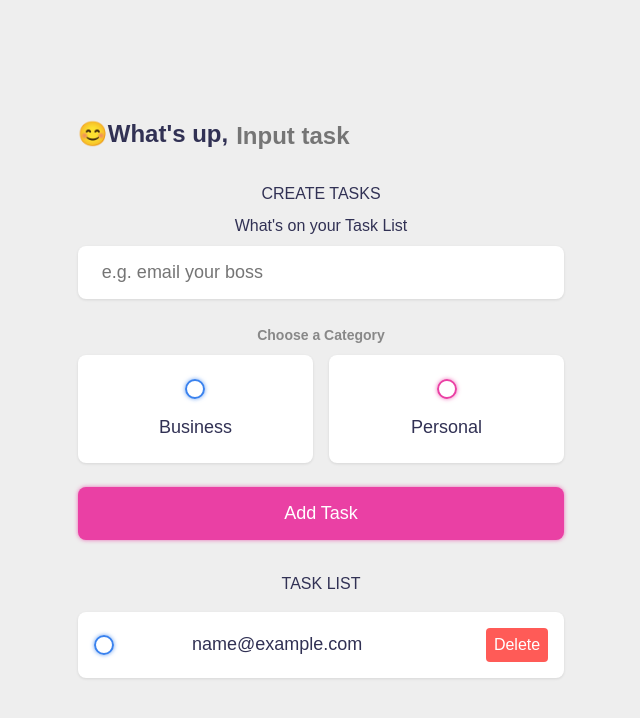
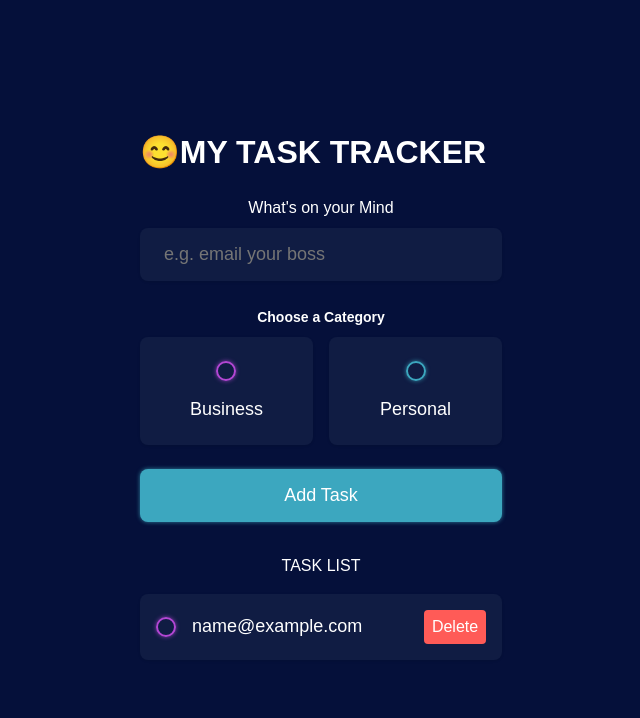
Before and after one commit to iamVictorSam/vue-task-tracker, a Vue app: page / in a window 1280 px wide. Both pictures are taken after typing "name@example.com" into the empty fields and a click on the input "Add Task". Shown: the top 718 px of the page, without its empty margins (319-959 px from the left). Built offline with nearby package versions, Linux system fonts and the light colour scheme.

Commit message:
edited css

```diff
--- a/src/App.vue
+++ b/src/App.vue
@@ -2,22 +2,19 @@
 
   <main class="app">
     <section class="greeting">
-      <h2 class="title">
-        😊What's up, <input type="text" placeholder="Input task" v-model="name">
-      </h2>
+      <h3 class="title">😊MY TASK TRACKER</h3>
     </section>
 
-    <section class="create-todo">
-      <h3>CREATE TASKS</h3>
+    <section class="create-task">
 
       <form @submit.prevent="addTask">
-        <h3>What's on your Task List</h3>
+        <h3>What's on your Mind</h3>
         <input type="text"
                placeholder="e.g. email your boss"
                v-model="input_text"/>
         <h4>Choose a Category</h4>
 
-        <div class="options">
+        <div class="cate-option">
 
           <label>
             <input type="radio"
@@ -42,17 +39,17 @@
 
     </section>
 
-    <section class="todo-list">
+    <section class="task-list">
       <h3>TASK LIST</h3>
       <div class="list">
 
-        <div v-for="task in tasks" :class="`todo-item ${task.completed && 'done'}`">
+        <div v-for="task in tasks" :class="`task-item ${task.completed && 'done'}`">
           <label >
             <input type="checkbox" v-model="task.completed"/>
             <span :class="`bubble ${task.category}`"></span>
           </label>
 
-          <div class="todo-content">
+          <div class="task-content">
             <input type="text" v-model="task.task">
           </div>
 
--- a/src/main.css
+++ b/src/main.css
@@ -1,17 +1,20 @@
 :root {
-    --primary: #EA40A4;
-    --business: #3A82EE;
+    --primary: #3CA7BF;
+    --business:  #b347d4;
     --personal: var(--primary);
-    --light: #EEE;
+    --light: #05103A;
     --grey: #888;
     --dark: #313154;
     --danger: #ff5b57;
 
     --shadow: 0 1px 3px rgba(0, 0, 0, 0.1);
 
-    --business-glow: 0px 0px 4px rgba(58, 130, 238, 0.75);
-    --personal-glow: 0px 0px 4px rgba(234, 64, 164, 0.75);
+    --business-glow: 0px 0px 4px rgba(179, 71, 212, 0.75);
+    --personal-glow: 0px 0px 4px rgba(60, 167, 191, 0.75);
 }
+
+
+
 
 * {
     margin: 0;
@@ -30,7 +33,7 @@ input:not([type="radio"]):not([type="checkbox"]), button {
 
 body {
     background: var(--light);
-    color: var(--dark);
+    color: white;
 }
 
 section {
@@ -41,14 +44,14 @@ section {
 }
 
 h3 {
-    color: var(--dark);
+    color: white;
     font-size: 1rem;
     font-weight: 400;
     margin-bottom: 0.5rem;
 }
 
 h4 {
-    color: var(--grey);
+    color: white;
     font-size: 0.875rem;
     font-weight: 700;
     margin-bottom: 0.5rem;
@@ -66,37 +69,38 @@ h4 {
 
 .greeting .title,
 .greeting .title input {
-    color: var(--dark);
-    font-size: 1.5rem;
+    color: white;
+    font-size: 2rem;
     font-weight: 700;
 }
 
-.create-todo input[type="text"] {
+.create-task input[type="text"] {
     display: block;
     width: 100%;
     font-size: 1.125rem;
     padding: 1rem 1.5rem;
-    color: var(--dark);
-    background-color: #FFF;
+    color: white;
+    background-color: #101C43;
     border-radius: 0.5rem;
+    /* border: 1px solid var(--primary); */
     box-shadow: var(--shadow);
     margin-bottom: 1.5rem;
 }
 
-.create-todo .options {
+.create-task .cate-option {
     display: grid;
     grid-template-columns: repeat(2, 1fr);
     grid-gap: 1rem;
     margin-bottom: 1.5rem;
 }
 
-.create-todo .options label {
+.create-task .cate-option label {
     display: flex;
     flex-direction: column;
     align-items: center;
     justify-content: center;
     padding: 1.5rem;
-    background-color: #FFF;
+    background-color: #101C43;
     border-radius: 0.5rem;
     box-shadow: var(--shadow);
     cursor: pointer;
@@ -146,13 +150,13 @@ input:checked ~ .bubble::after {
     opacity: 1;
 }
 
-.create-todo .options label div {
-    color: var(--dark);
+.create-task .cate-option label div {
+    color: white;
     font-size: 1.125rem;
     margin-top: 1rem;
 }
 
-.create-todo input[type="submit"] {
+.create-task input[type="submit"] {
     display: block;
     width: 100%;
     font-size: 1.125rem;
@@ -165,45 +169,45 @@ input:checked ~ .bubble::after {
     transition: 0.2s ease-in-out;
 }
 
-.create-todo input[type="submit"]:hover {
+.create-task input[type="submit"]:hover {
     opacity: 0.75;
 }
 
-.todo-list .list {
+.task-list .list {
     margin: 1rem 0;
 }
 
-.todo-list .todo-item {
+.task-list .task-item {
     display: flex;
     align-items: center;
-    background-color: #FFF;
+    background-color: #101C43;
     padding: 1rem;
     border-radius: 0.5rem;
     box-shadow: var(--shadow);
     margin-bottom: 1rem;
 }
 
-.todo-item label {
+.task-item label {
     display: block;
     margin-right: 1rem;
     cursor: pointer;
 }
 
-.todo-item .todo-content {
+.task-item .task-content {
     flex: 1 1 0%;
 }
 
-.todo-item .todo-content input {
-    color: var(--dark);
+.task-item .task-content input {
+    color: white;
     font-size: 1.125rem;
 }
 
-.todo-item .actions {
+.task-item .actions {
     display: flex;
     align-items: center;
 }
 
-.todo-item .actions button {
+.task-item .actions button {
     display: block;
     padding: 0.5rem;
     border-radius: 0.25rem;
@@ -212,20 +216,20 @@ input:checked ~ .bubble::after {
     transition: 0.2s ease-in-out;
 }
 
-.todo-item .actions button:hover {
+.task-item .actions button:hover {
     opacity: 0.75;
 }
 
-.todo-item .actions .edit {
+.task-item .actions .edit {
     margin-right: 0.5rem;
     background-color: var(--primary);
 }
 
-.todo-item .actions .delete {
+.task-item .actions .delete {
     background-color: var(--danger);
 }
 
-.todo-item.done .todo-content input {
+.task-item.done .task-content input {
     text-decoration: line-through;
-    color: var(--grey);
+    color: white;
 }
```
